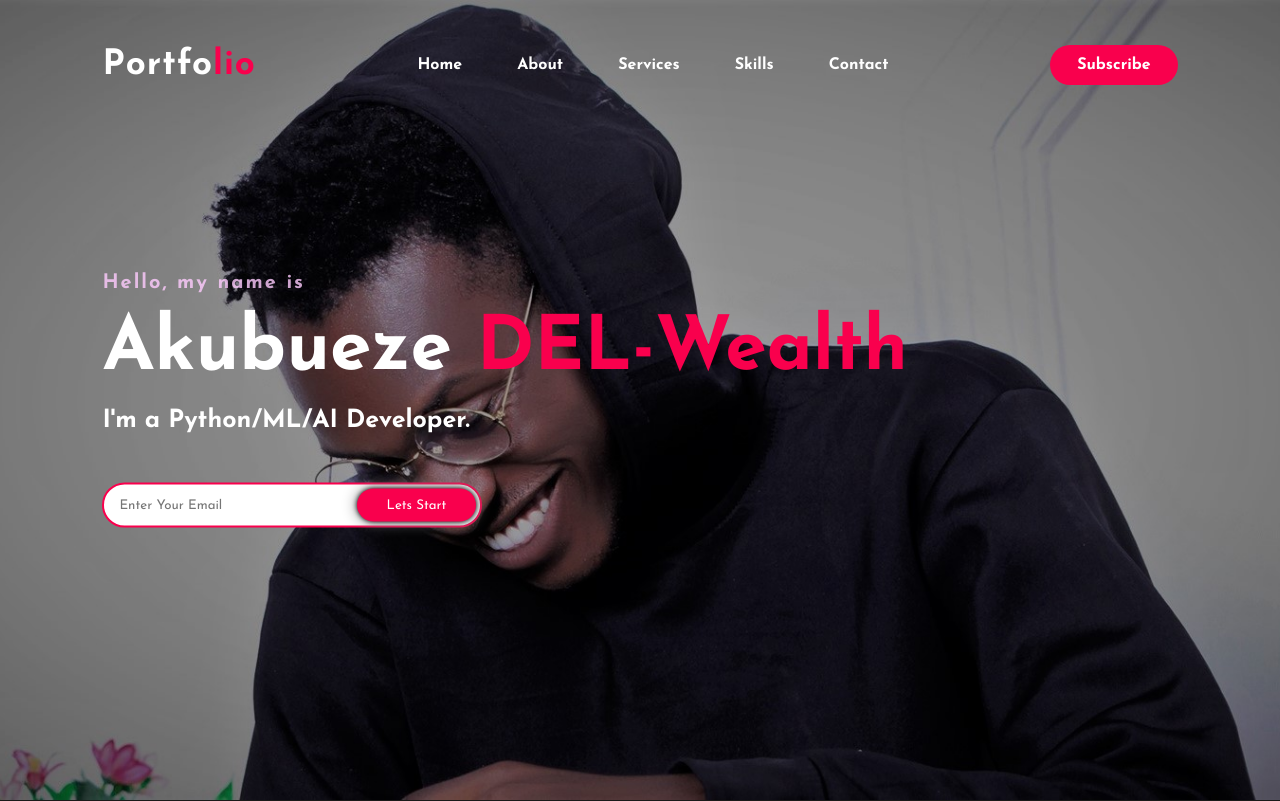
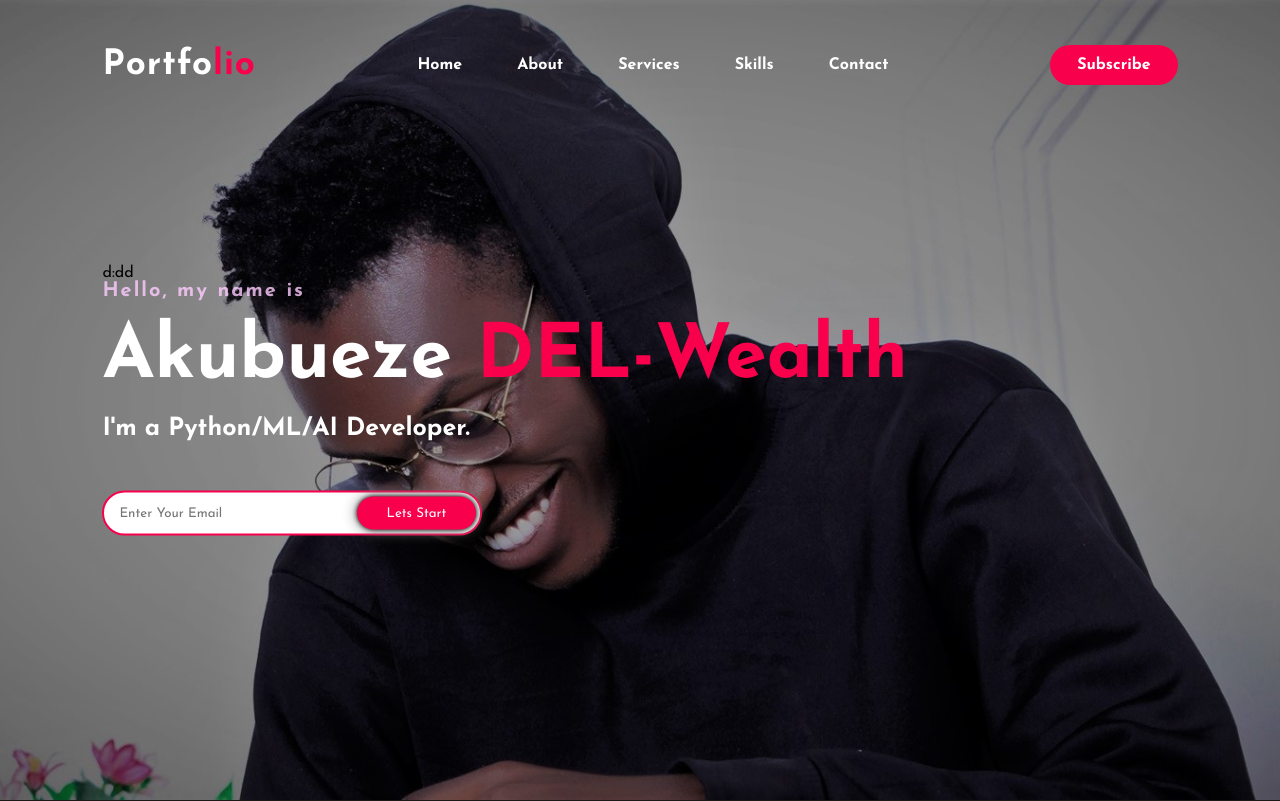
Before and after one commit to King-Del-ErnestO/portfolio, a Flask app: page / in a window 1280 px wide. Shown: the top 801 px of the page. Run offline with Flask 2, Linux system fonts and the light colour scheme.

Commit message:
inital commit

```diff
--- a/templates/index.html
+++ b/templates/index.html
@@ -2,7 +2,8 @@
 <html>
 <head>
 	<title>Portfolio website</title>
-	<link rel="stylesheet" type="text/css" href="{{url_for('static', filename='css/style.css') }}">
+	<meta name="viewport" content="width=device-width, initial-scale=1" />
+	<link rel="stylesheet" type="text/css" href="{{url_for('static', filename='css/style.css') }}" media="screen" >
 
 	<link rel="preconnect" href="https://fonts.gstatic.com">
   <link href="https://fonts.googleapis.com/css2?family=Josefin+Sans:ital,wght@0,100;0,200;0,300;0,400;0,500;0,600;0,700;1,100;1,200;1,300;1,400;1,500;1,600;1,700&display=swap" rel="stylesheet">
@@ -26,7 +27,7 @@
 			<a href="#channel" class="btn">Subscribe</a>
 		</nav>
 
-		<div class="content">
+		<div class="content">d:dd
 			<h4>Hello, my name is</h4>
 			<h1>Akubueze <span>DEL-Wealth</span></h1>
 			<h3>I'm a Python/ML/AI Developer.</h3>
```
Also changed, not shown: static/css/style.css (line endings or trailing spaces).
